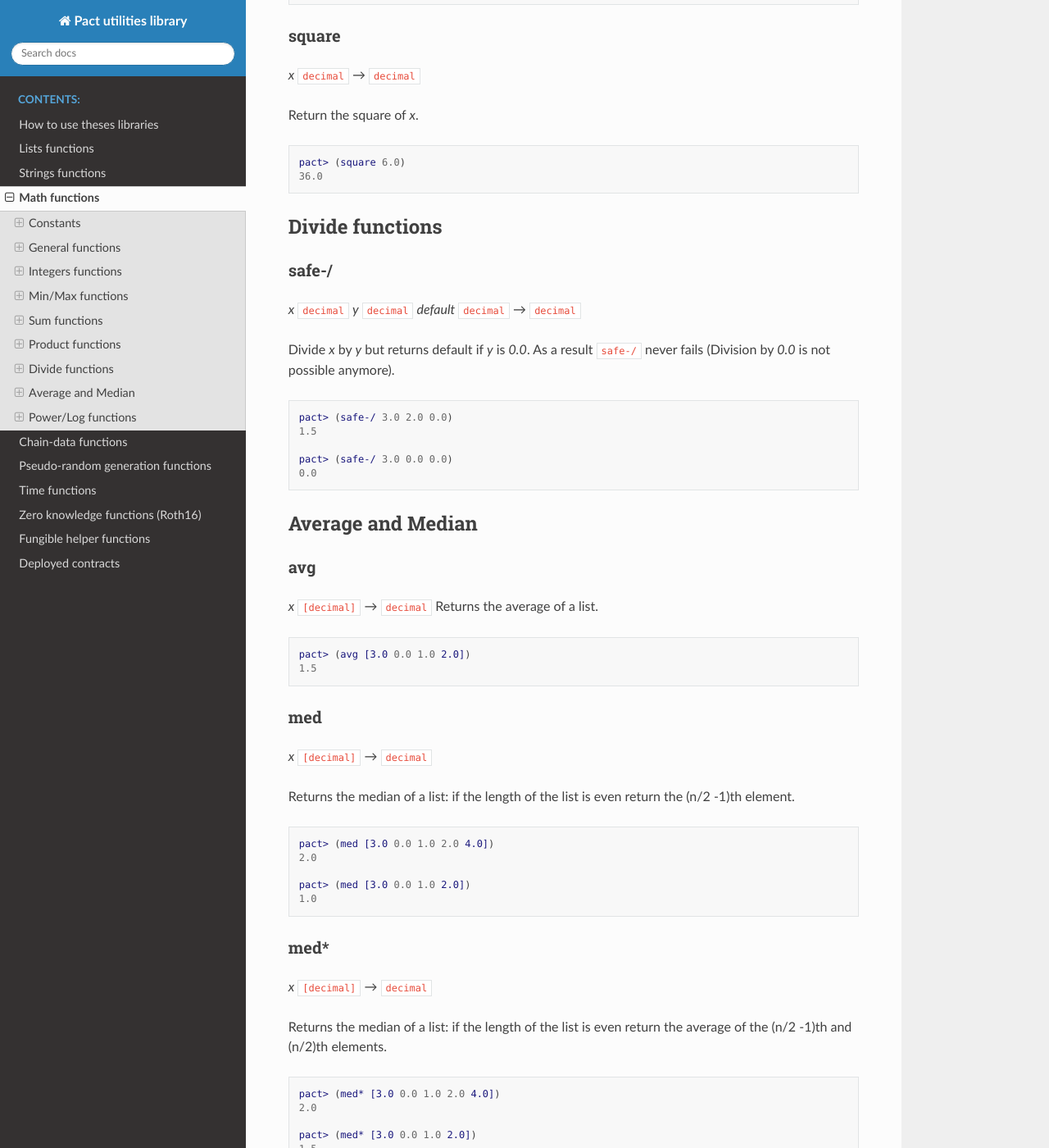
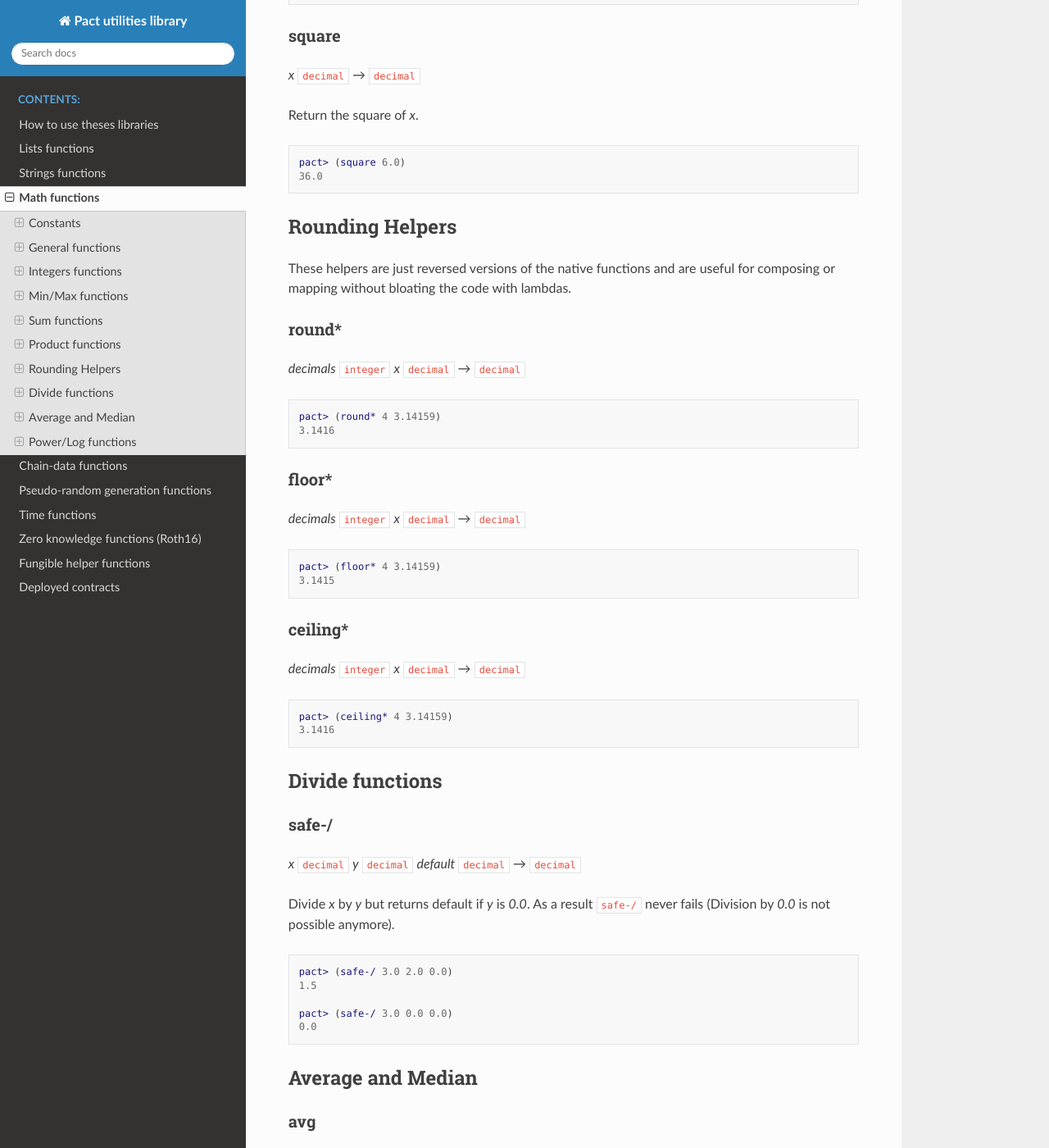
Before and after one commit to CryptoPascal31/pact-util-lib, a Sphinx documentation site: the page built from docs/source/util-math.rst, in a window 1280 px wide and 1400 px high, scrolled down 8747 px. Shown: the whole window at 82% size. Built offline with Sphinx 7.4.7 and the Read the Docs theme 3.1.0, drawn with Linux system fonts in a browser that asks for light colours.

Commit message:
Add reversed floor, round and ceiling functions

```diff
--- a/docs/source/util-math.rst
+++ b/docs/source/util-math.rst
@@ -444,6 +444,39 @@ Return the square of *x*.
   36.0
 
 
+Rounding Helpers
+-----------------
+These helpers are just reversed versions of the native functions and are useful for
+composing or mapping without bloating the code with lambdas.
+
+round*
+~~~~~~
+*decimals* ``integer`` *x* ``decimal`` *→* ``decimal``
+
+.. code:: lisp
+
+  pact> (round* 4 3.14159)
+  3.1416
+
+floor*
+~~~~~~
+*decimals* ``integer`` *x* ``decimal`` *→* ``decimal``
+
+.. code:: lisp
+
+  pact> (floor* 4 3.14159)
+  3.1415
+
+ceiling*
+~~~~~~~~
+*decimals* ``integer`` *x* ``decimal`` *→* ``decimal``
+
+.. code:: lisp
+
+  pact> (ceiling* 4 3.14159)
+  3.1416
+
+
 Divide functions
 ------------------
 
```
Also changed, not shown: README.md (+3 -0 lines), 2 other files.
